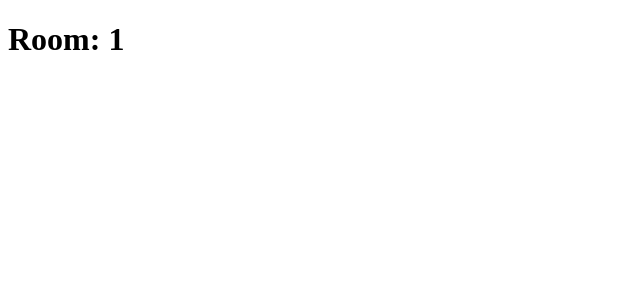
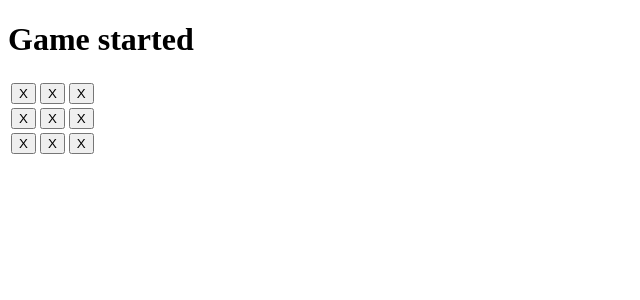
Before and after one commit to mpnogaj/tic-tac-toe-ts, a React app: page /room/1 in a window 1280 px wide. Shown: the top 300 px of the page, without its empty margins (0-640 px from the left). Built offline with nearby package versions, Linux system fonts and the light colour scheme; the HTML template or start-up script is replaced by a standard one.

Commit message:
Added game component

```diff
--- /dev/null
+++ b/src/client/components/GameComponent.tsx
@@ -0,0 +1,54 @@
+import React from 'react';
+
+class GameComponent extends React.Component {
+	render(): React.ReactNode {
+		return (
+			<table>
+				<tbody>
+					{Array.apply(0, Array(3)).map((x, i) => {
+						return (
+							<tr key={i}>
+								{Array.apply(0, Array(3)).map((x, j) => {
+									return (
+										<th key={j}>
+											<GameTile
+												i={i}
+												j={j}
+												tileClickCallback={(i: number, j: number) => {
+													console.log(`${i} ${j} clicked`);
+												}}
+												value={'X'}
+												key={3 * i + j}
+											/>
+										</th>
+									);
+								})}
+							</tr>
+						);
+					})}
+				</tbody>
+			</table>
+		);
+	}
+}
+
+type GameTileProps = {
+	i: number;
+	j: number;
+	tileClickCallback: (i: number, j: number) => void;
+	value: string;
+};
+
+const GameTile = (props: GameTileProps) => {
+	return (
+		<button
+			onClick={() => {
+				props.tileClickCallback(props.i, props.j);
+			}}
+		>
+			{props.value}
+		</button>
+	);
+};
+
+export default GameComponent;
--- a/src/client/pages/RoomPage.tsx
+++ b/src/client/pages/RoomPage.tsx
@@ -1,5 +1,6 @@
 import React from 'react';
 
+import GameComponent from '../components/GameComponent';
 //import { io } from 'socket.io-client';
 import {
 	ParamsComponent,
@@ -23,7 +24,7 @@ class RoomPage extends ParamsComponent<empty, RoomPageParams, RoomPageState> {
 	constructor(props: ParamsComponentProps<empty, RoomPageParams>) {
 		super(props);
 		this.state = {
-			gameStarted: false
+			gameStarted: true
 		};
 		//this.socket = io();
 		this.aliveIntervalId = undefined;
@@ -51,6 +52,7 @@ class RoomPage extends ParamsComponent<empty, RoomPageParams, RoomPageState> {
 			return (
 				<div>
 					<h1>Game started</h1>
+					<GameComponent />
 				</div>
 			);
 		} else {
```
